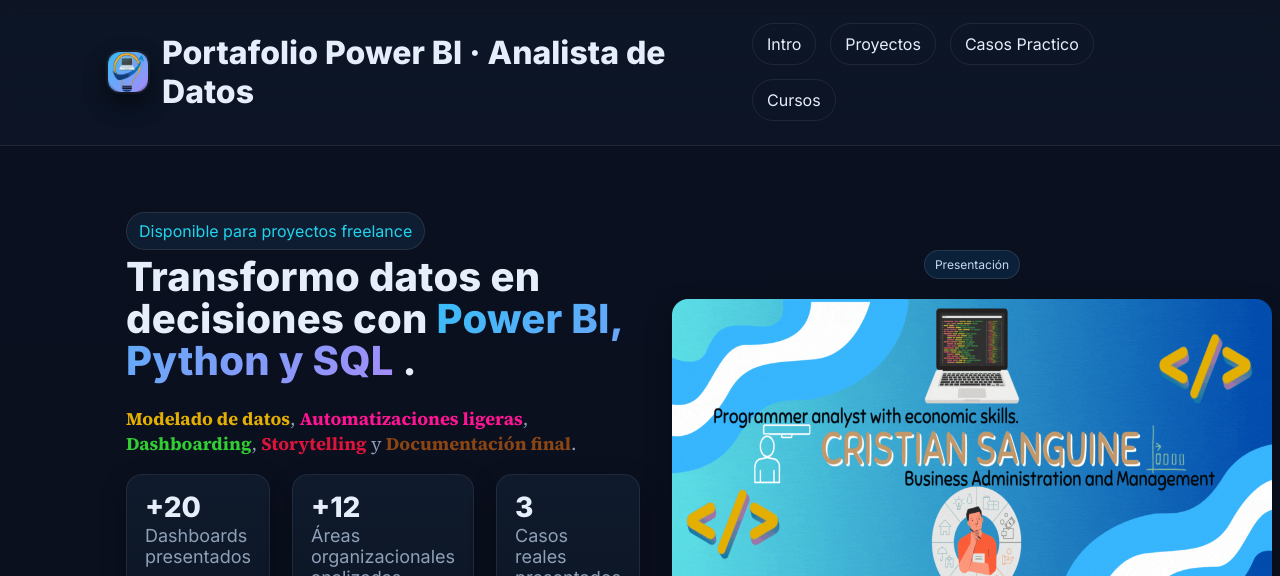
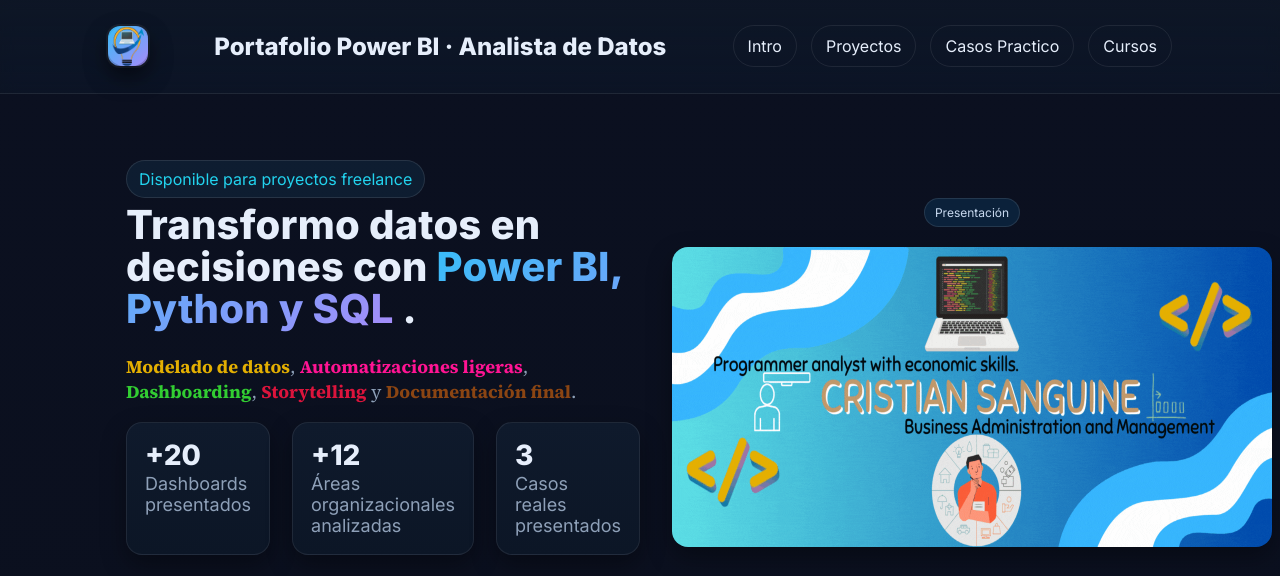
Before and after one commit to CrisSanguine/dashboard-portfolio-PBI, a plain HTML site: page docs/index.html in a window 1280 px wide. Shown: the top 576 px of the page. Drawn offline with Linux system fonts and the light colour scheme; a script that the page names is missing.

Commit message:
Update index.html

```diff
--- a/docs/index.html
+++ b/docs/index.html
@@ -110,7 +110,7 @@
       <a class="brand" href="#">
         <span class="logo" aria-hidden="true"><img src="https://raw.githubusercontent.com/CrisSanguine/dashboard-portfolio-PBI/main/visual/logDATA.png" alt="Data_creceregestion" width="40" height="40"></span>
       </a>
-      <h1>Portafolio Power BI · Analista de Datos</h1>
+      <h2>Portafolio Power BI · Analista de Datos</h2>
       <nav class="menu" aria-label="Principal">
         <a href="#demo">Intro</a>
         <a href="#proyectos">Proyectos</a>
```
